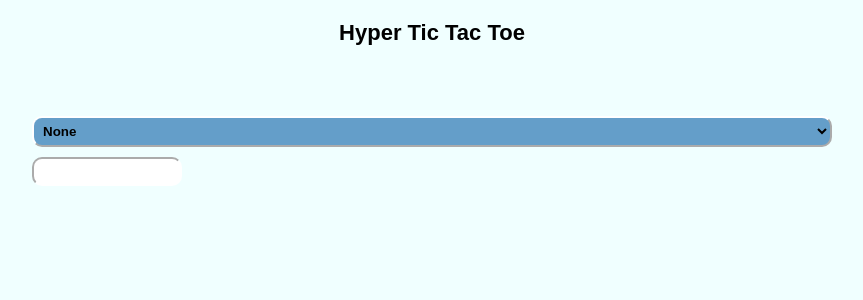
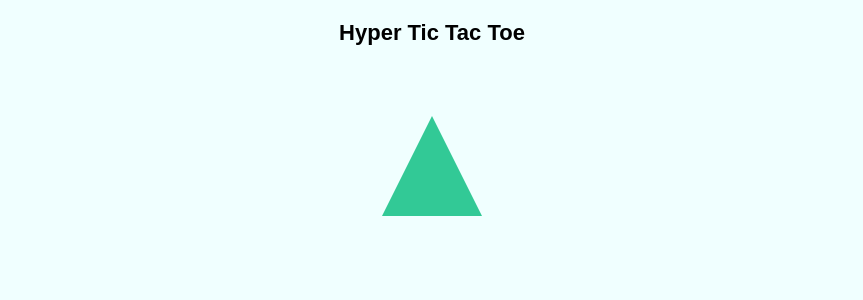
Before and after one commit to scgagliardi2/HyperTicTacToe, a React (Create React App) app: page / in a window 1280 px wide. Shown: the top 300 px of the page, without its empty margins (208-1071 px from the left). Built offline with nearby package versions, Linux system fonts and the light colour scheme.

Commit message:
display triangle

```diff
--- a/package.json
+++ b/package.json
@@ -8,7 +8,8 @@
     "@testing-library/user-event": "^7.2.1",
     "react": "^16.12.0",
     "react-dom": "^16.12.0",
-    "react-scripts": "3.4.0"
+    "react-scripts": "3.4.0",
+    "react-triangle": "^0.3.0"
   },
   "scripts": {
     "start": "react-scripts start",
--- a/src/components/Dropdown.css
+++ /dev/null
@@ -1,12 +0,0 @@
-.dropdown {
-  float: left;
-  margin-bottom: 5px;
-  height: 30%;
-  width: inherit;
-  border-radius: 10px;
-  background-color: rgb(100, 158, 201);
-  border: 2px solid white;
-  border-style: outset;
-  padding: 5px;
-  font-weight: bold;
-}
--- a/src/components/Dropdown.js
+++ /dev/null
@@ -1,25 +0,0 @@
-import React from "react";
-import "./Dropdown.css";
-
-class Dropdown extends React.Component {
-  state = {};
-  render() {
-    return (
-      <select class="dropdown">
-        <option>None</option>
-        <option>Material Name</option>
-        <option>Material Type</option>
-        <option>Vendor</option>
-        <option>Cost</option>
-        <option>Coefficient of Thermal Expansion</option>
-        <option>Young's Modulus</option>
-        <option>Tensile Strength</option>
-        <option>Flexural Strength</option>
-        <option>Dielectric Constant</option>
-        <option>Max Operating Temp</option>
-      </select>
-    );
-  }
-}
-
-export default Dropdown;
--- a/src/components/FullBoard.css
+++ b/src/components/FullBoard.css
@@ -3,4 +3,5 @@
   height: 800;
   width: 800px;
   display: inline-block;
+  text-align: center;
 }
--- a/src/components/FullBoard.js
+++ b/src/components/FullBoard.js
@@ -1,12 +1,11 @@
 import React from "react";
 import "./FullBoard.css";
-import Dropdown from "./Dropdown";
-import QueryInput from "./LargeTriangle";
+import LargeTriangle from "./LargeTriangle";
 
 class FullBoard extends React.Component {
   state = {};
   render() {
-    return <div className="fullBoard"><Dropdown></Dropdown><QueryInput></QueryInput></div>;
+    return <div className="fullBoard"><LargeTriangle></LargeTriangle></div>;
   }
 }
 
--- a/src/components/LargeTriangle.css
+++ b/src/components/LargeTriangle.css
@@ -1,12 +1,12 @@
-.LargeTriangle {
-    float: left;
-    margin-top: 5px;
-    height: 10%;
-    width: 136px;
-    border-radius: 10px;
-    background-color: white;
-    border: 2px solid white;
-    border-style: inset;
-    padding: 5px;
-    font-weight: bold;
-  }
+.largeTriangle {
+  width: 0;
+  height: 0;
+  border-left: 50px solid transparent;
+  border-right: 50px solid transparent;
+  border-bottom: 100px solid rgb(50, 201, 150);
+  display: inline-block;
+}
+
+.largeTriangle:hover {
+  border-bottom: 100px solid rgb(63, 250, 188)
+}
--- a/src/components/LargeTriangle.js
+++ b/src/components/LargeTriangle.js
@@ -2,10 +2,10 @@ import React from "react";
 import "./LargeTriangle.css";
 
 class LargeTriangle extends React.Component {
+
   render() {
     return (
-      <input type="text" class="LargeTriangle">
-      </input>
+      <div className="largeTriangle"></div>
     );
   }
 }
```
Also changed, not shown: 1 other file (tests, documents, lock files or other folders).
